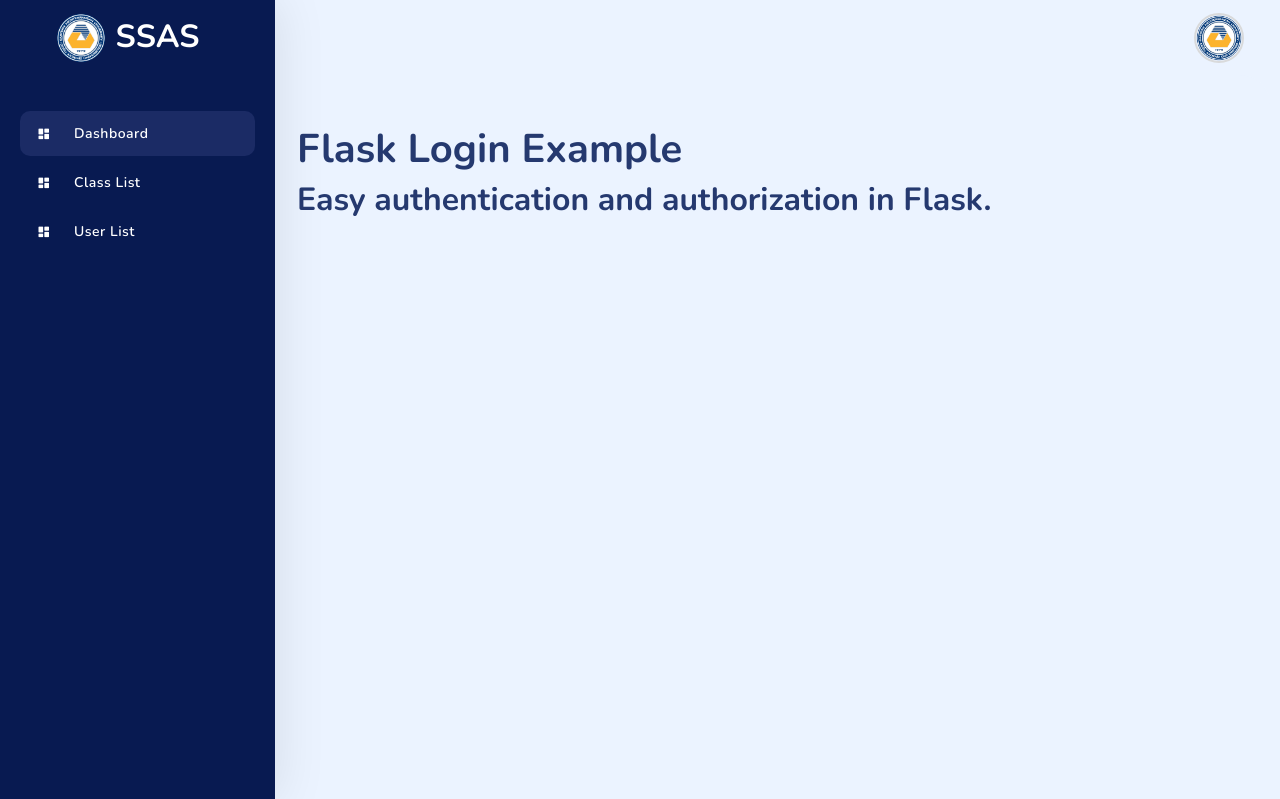
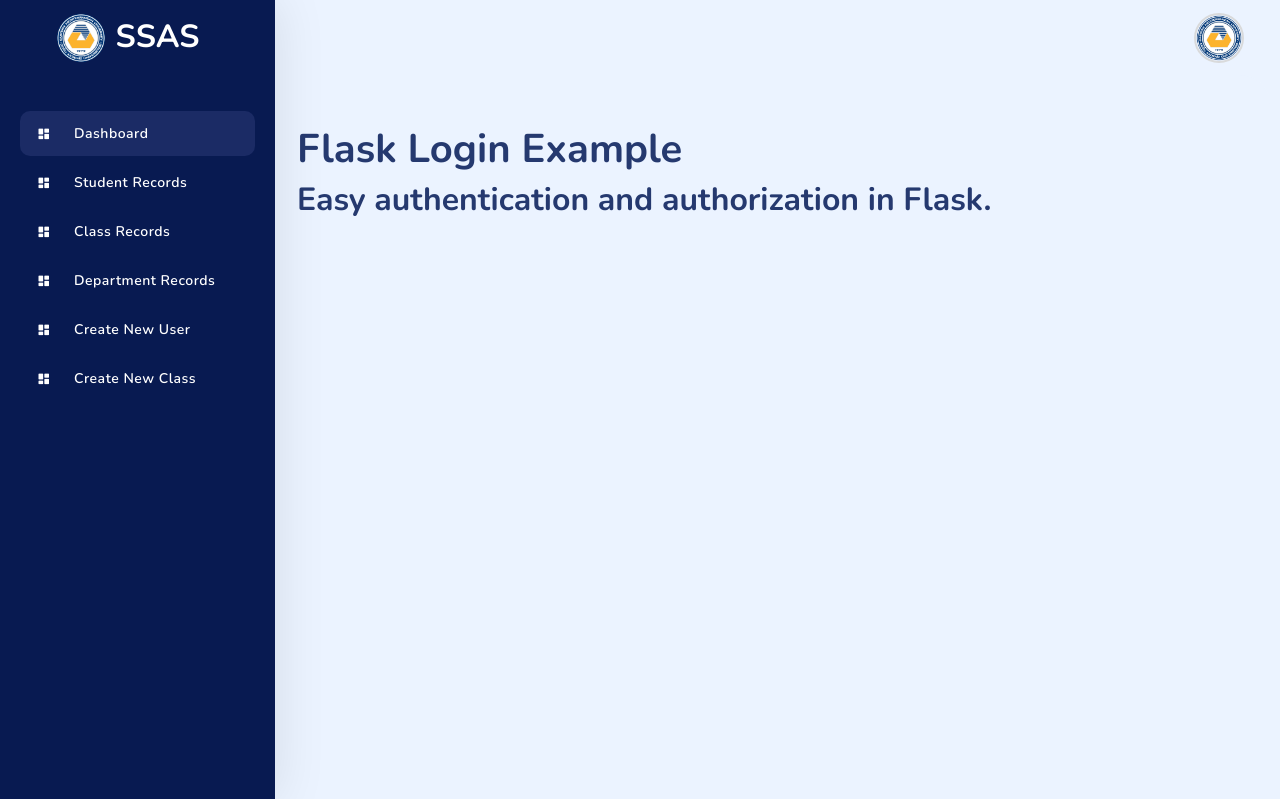
Before and after one commit to BirolUzun/Secure-Student-Attendance-Tracking-System, a Flask app: page / in a window 1280 px wide. Shown: the top 799 px of the page. Run offline with Flask 3, Linux system fonts and the light colour scheme; a user stored in the database is signed in; some libraries are stand-ins or nearby versions.

Commit message:
Update
side bar changes in base.html
new def in main.py

```diff
--- a/project/main.py
+++ b/project/main.py
@@ -18,3 +18,8 @@ def index():
 @login_required
 def profile():
     return render_template('profile.html', name=current_user.name, group=current_user.group)
+
+@main.route('/ViewStudentRecords')
+@login_required
+def ViewStudentRecords():
+    return render_template('ViewStudentRecords.html')
--- a/project/templates/base.html
+++ b/project/templates/base.html
@@ -57,12 +57,27 @@
 				</li>
 				<li>
 					<a href="{{ url_for('main.index') }}">
-						<i class='bx bxs-dashboard icon' ></i> Class List
+						<i class='bx bxs-dashboard icon' ></i> Student Records
 					</a>
 				</li>
 				<li>
 					<a href="{{ url_for('main.index') }}">
-						<i class='bx bxs-dashboard icon' ></i> User List
+						<i class='bx bxs-dashboard icon' ></i> Class Records
+					</a>
+				</li>
+				<li>
+					<a href="{{ url_for('main.index') }}">
+						<i class='bx bxs-dashboard icon' ></i> Department Records
+					</a>
+				</li>
+				<li>
+					<a href="{{ url_for('main.index') }}">
+						<i class='bx bxs-dashboard icon' ></i> Create New User
+					</a>
+				</li>
+				<li>
+					<a href="{{ url_for('main.index') }}">
+						<i class='bx bxs-dashboard icon' ></i> Create New Class
 					</a>
 				</li>
             </ul>
```
